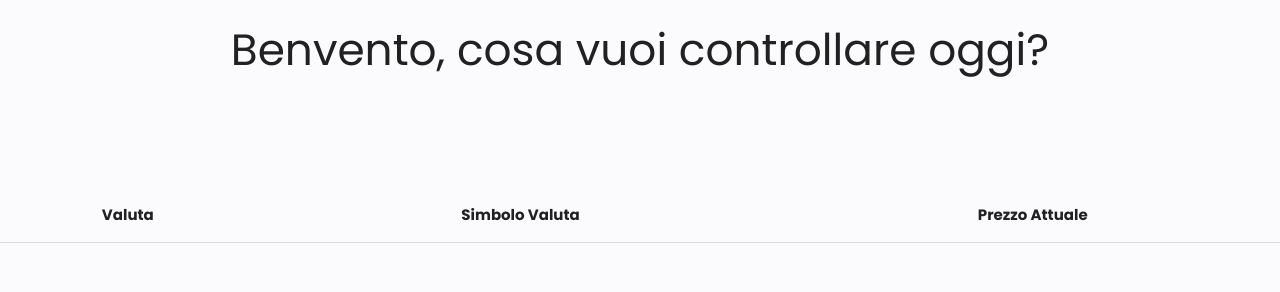
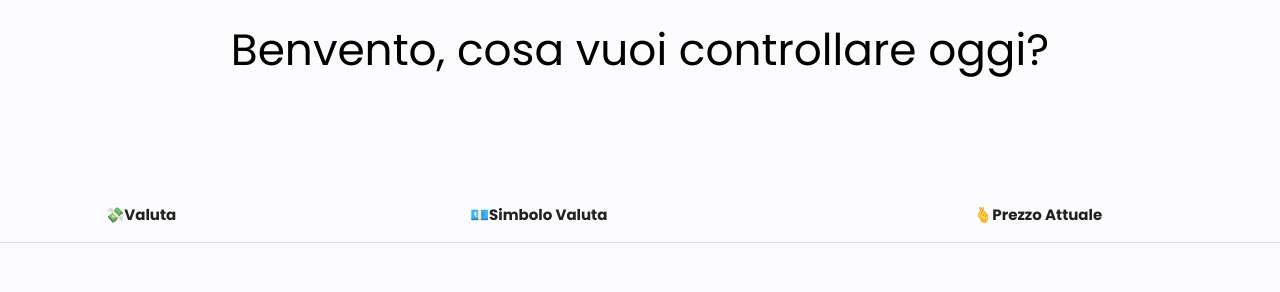
Before and after one commit to Loreehh/checker, an Electron app: page index.html in a window 1280 px wide. Shown: the part 370-662 px from the top of the page. Drawn offline with nearby package versions, Linux system fonts and the light colour scheme; no server answers.

Commit message:
Fixed Table Themes

```diff
--- a/index.html
+++ b/index.html
@@ -34,9 +34,9 @@
     <table class="centered" id="cointable" >
         <thead style="font-family: Poppins;">
             <tr>
-                <th style="font-family: Poppins; padding-top: 156px;">Valuta</th>
-                <th style="font-family: Poppins;padding-top: 156px;">Simbolo Valuta</th>
-                <th style="font-family: Poppins;padding-top: 156px;">Prezzo Attuale</th>
+                <th style="font-family: Poppins; padding-top: 156px;">💸Valuta</th>
+                <th style="font-family: Poppins;padding-top: 156px;">💶Simbolo Valuta</th>
+                <th style="font-family: Poppins;padding-top: 156px;">🫰Prezzo Attuale</th>
             </tr>
         </thead>
         <tbody id="tablebody" style="font-family: Poppins;"></tbody>
@@ -77,6 +77,7 @@
                         template.innerHTML = rotHtml;
                         var rowElement = template.content.firstChild;
                         table.appendChild(rowElement);
+
                     }
                 });
 
--- a/style.css
+++ b/style.css
@@ -23,6 +23,16 @@ html, body {
   background: var(--color-secondary);
 }
 .sfondo h1 {
+  color: var(--font-color);
+}
+.sfondo h2 {
+  color: var(--font-color);
+}
+.sfondo h3 {
+  color: var(--font-color);
+}
+
+.sfondo tbody {
   color: var(--font-color);
 }
 .sfondo button {
```
